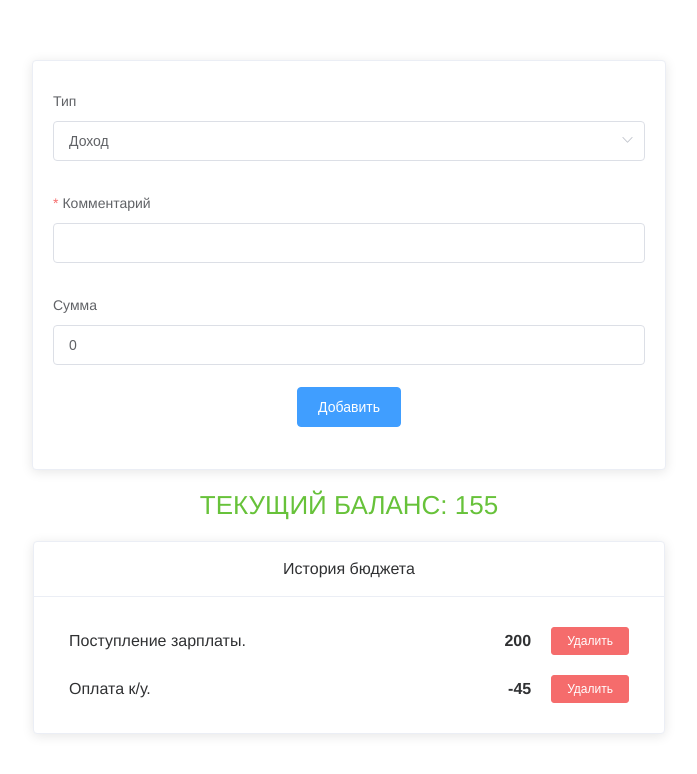
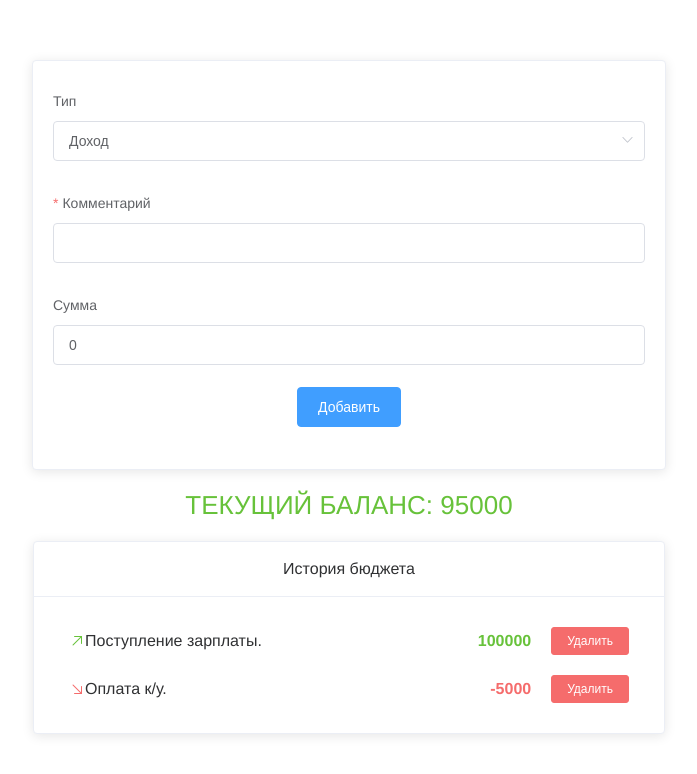
Before and after one commit to AnnaTokareva55/vue-budgetapp, a Vue app: page / in a window 1280 px wide. Shown: the top 774 px of the page, without its empty margins (291-988 px from the left). Built offline with nearby package versions, Linux system fonts and the light colour scheme.

Commit message:
add icon and style to budgetlistitem

```diff
--- a/src/App.vue
+++ b/src/App.vue
@@ -22,13 +22,13 @@ export default {
     list: {
       1: {
         type: "INCOME",
-        value: 200,
+        value: 100000,
         comment: "Поступление зарплаты.",
         id: 1
       },
       2: {
         type: "OUTCOME",
-        value: -45,
+        value: -5000,
         comment: "Оплата к/у.",
         id: 2
       }
@@ -66,4 +66,10 @@ export default {
   color: #2c3e50;
   margin-top: 60px;
 }
+.danger {
+  color: #f56c6c;
+}
+.success {
+  color: #67c23a;
+}
 </style>
--- a/src/components/BudgetListItem.vue
+++ b/src/components/BudgetListItem.vue
@@ -1,10 +1,13 @@
 <template>
   <div class="list-item">
+    <i :class="getIconClass(listItem.type)" />
     <span class="budget-comment">{{listItem.comment}}</span>
-    <span class="budget-value">{{listItem.value}}</span>
+    <span class="budget-value" :class="getTextColorClass(listItem.type)">{{listItem.value}}</span>
     <el-button type="danger" size="mini" @click="deleteDialogVisible(listItem)">Удалить</el-button>
     <DialogDeleteItem
       :listItemDel="listItemDel"
+      :iconClass="iconClass"
+      :textColorClass="textColorClass"
       :dialogVisible="dialogVisible"
       @deleteItem="deleteItem"
       @deleteCancel="deleteCancel"
@@ -22,6 +25,8 @@ export default {
   },
   data: () => ({
     listItemDel: {},
+    iconClass: "",
+    textColorClass: "",
     dialogVisible: false
   }),
   props: {
@@ -31,6 +36,16 @@ export default {
     }
   },
   methods: {
+    getIconClass(type) {
+      return type === "OUTCOME"
+        ? "el-icon-bottom-right danger"
+        : type === "INCOME"
+        ? "el-icon-top-right success"
+        : "";
+    },
+    getTextColorClass(type) {
+      return type === "OUTCOME" ? "danger" : type === "INCOME" ? "success" : "";
+    },
     deleteItem(id) {
       this.$emit("deleteItem", id);
     },
@@ -39,6 +54,8 @@ export default {
     },
     deleteDialogVisible(listItem) {
       this.listItemDel = { ...listItem };
+      this.iconClass = this.getIconClass(listItem.type);
+      this.textColorClass = this.getTextColorClass(listItem.type);
       this.dialogVisible = true;
     }
   }
--- a/src/components/DialogDeleteItem.vue
+++ b/src/components/DialogDeleteItem.vue
@@ -1,8 +1,11 @@
 <template>
   <el-dialog title="Удалить из истории бюджета?" :visible.sync="dialogVisible" width="30%">
     <div class="list-item">
-      <span class="budget-comment">{{listItemDel.comment}}</span>
-      <span class="budget-value">{{listItemDel.value}}</span>
+      <div>
+        <i :class="iconClass" />
+        <span class="budget-comment">{{listItemDel.comment}}</span>
+      </div>
+      <span class="budget-value" :class="textColorClass">{{listItemDel.value}}</span>
     </div>
     <span slot="footer" class="dialog-footer">
       <el-button @click="deleteCancel">Отмена</el-button>
@@ -18,6 +21,14 @@ export default {
     listItemDel: {
       type: Object,
       default: () => ({})
+    },
+    iconClass: {
+      type: String,
+      default: ""
+    },
+    textColorClass: {
+      type: String,
+      default: ""
     },
     dialogVisible: {
       type: Boolean,
--- a/src/components/TotalBalance.vue
+++ b/src/components/TotalBalance.vue
@@ -26,12 +26,4 @@ export default {
   padding: 20px;
   text-align: center;
 }
-
-.danger {
-  color: #f56c6c;
-}
-
-.success {
-  color: #67c23a;
-}
 </style>
```
